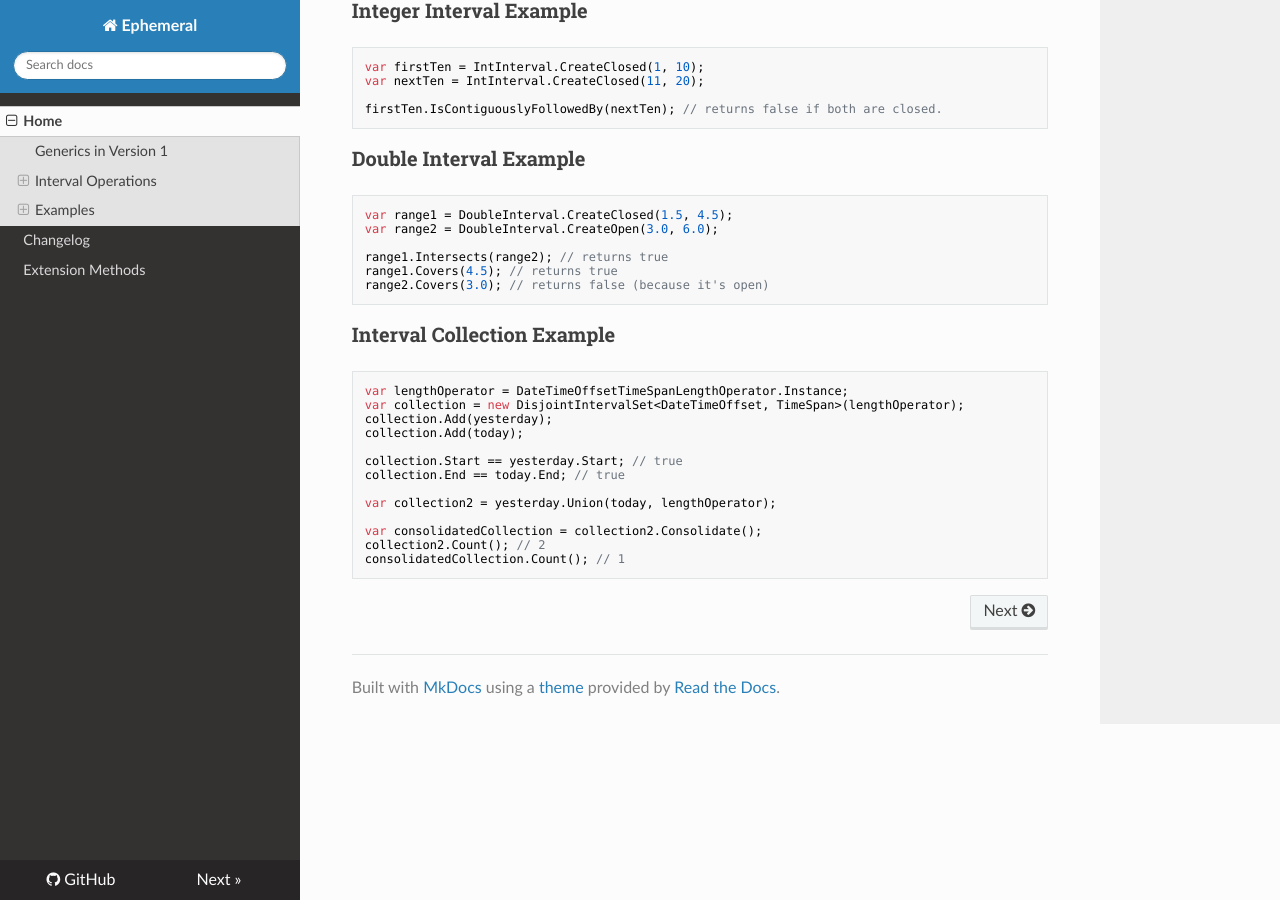
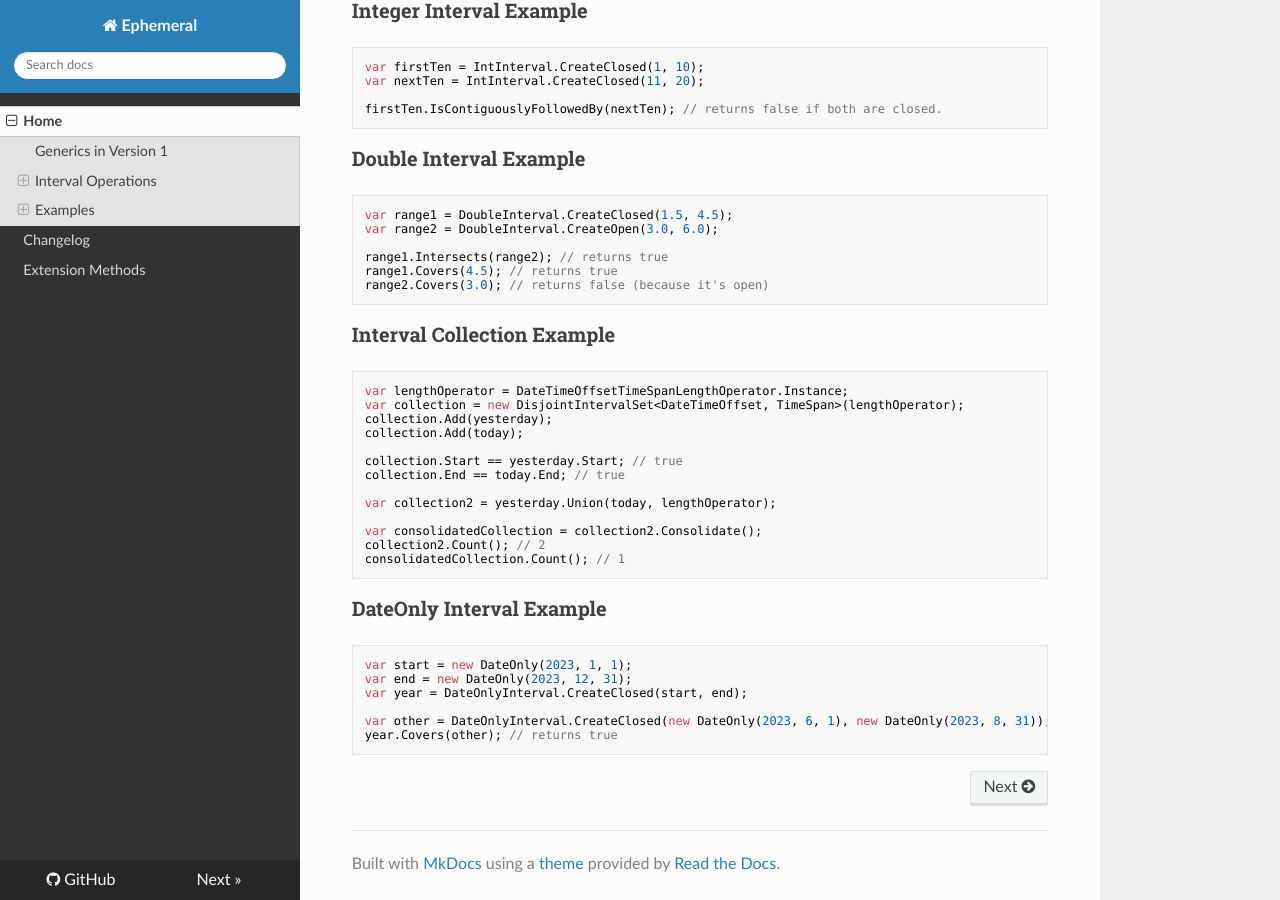
Before and after one commit to marsop/ephemeral, an MkDocs documentation site: the page built from docs/index.md, in a window 1280 px wide and 900 px high, scrolled down 3822 px. Built offline with MkDocs 1.6.1, drawn with Linux system fonts in a browser that asks for light colours; nearby versions of some CDN libraries.

Commit message:
docs: add DateOnlyInterval example to README and index.md
Co-authored-by: google-labs-jules[bot] <161369871+google-labs-jules[bot]@users.noreply.github.com>

````diff
--- a/docs/index.md
+++ b/docs/index.md
@@ -193,3 +193,14 @@ var consolidatedCollection = collection2.Consolidate();
 collection2.Count(); // 2
 consolidatedCollection.Count(); // 1
 ```
+
+### DateOnly Interval Example
+
+```csharp
+var start = new DateOnly(2023, 1, 1);
+var end = new DateOnly(2023, 12, 31);
+var year = DateOnlyInterval.CreateClosed(start, end);
+
+var other = DateOnlyInterval.CreateClosed(new DateOnly(2023, 6, 1), new DateOnly(2023, 8, 31));
+year.Covers(other); // returns true
+```
````
Also changed, not shown: README.md (+11 -0 lines).
